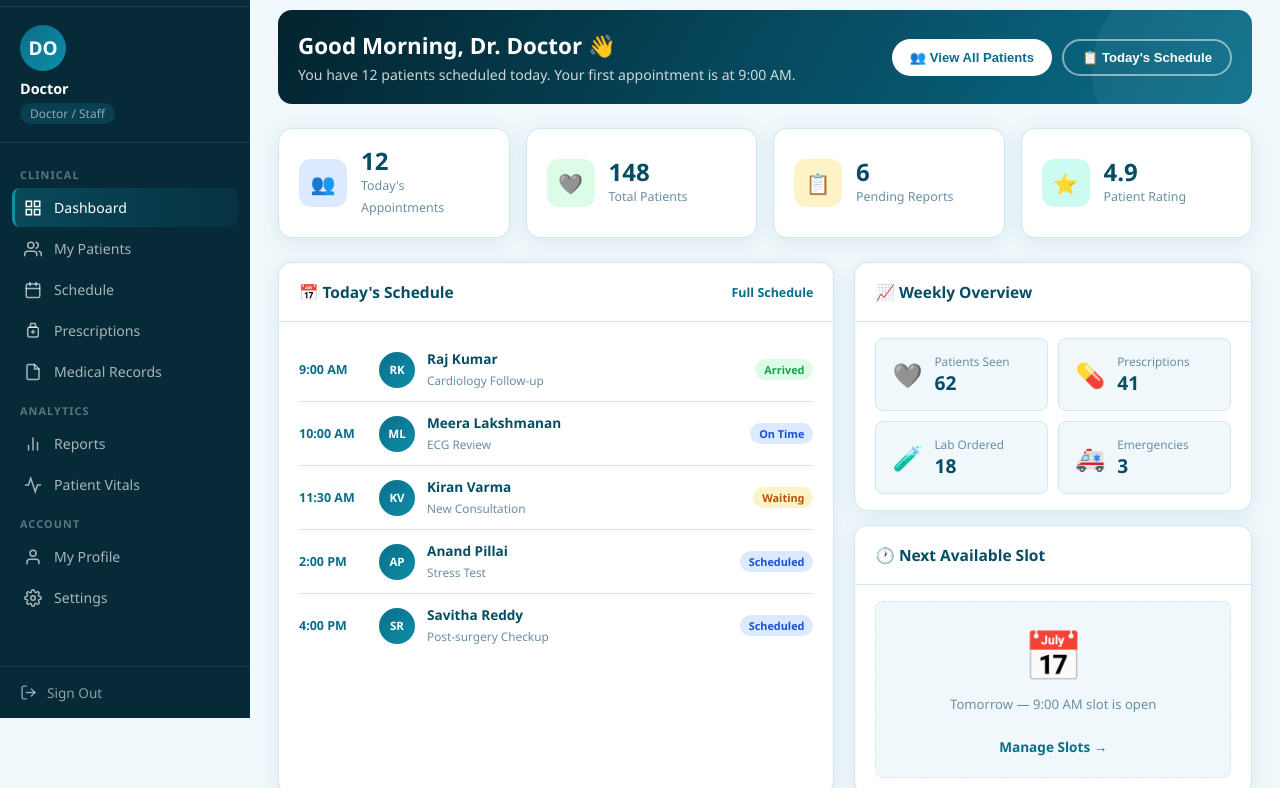
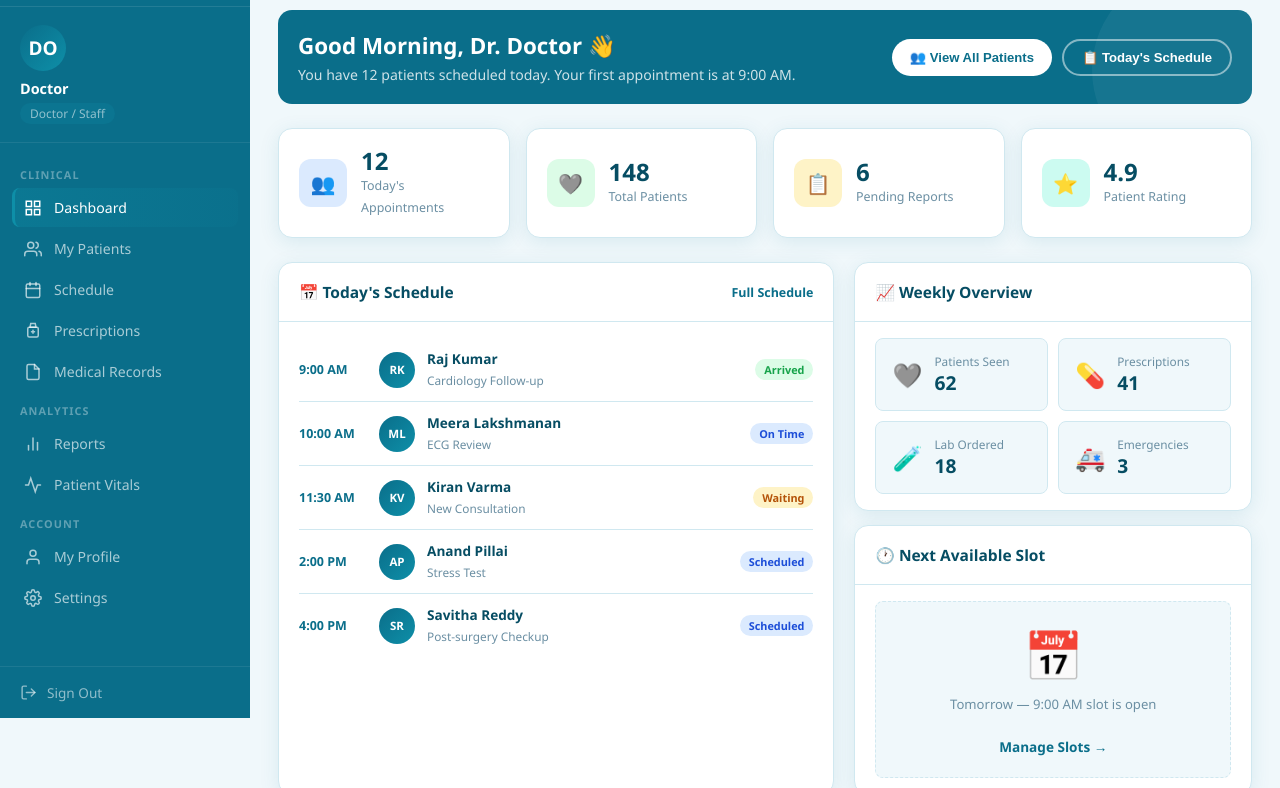
Before and after one commit to Sairam-hh/hospital_theme, a plain HTML site: page doctor-dashboard.html in a window 1280 px wide. Shown: the part 82-870 px from the top of the page. Drawn offline with Linux system fonts and the light colour scheme.

Commit message:
color change

```diff
--- a/doctor-dashboard.html
+++ b/doctor-dashboard.html
@@ -8,7 +8,7 @@
     :root{--primary:#0a6e8a;--primary-dark:#064d63;--primary-mid:#0e8fa8;--accent:#f0a500;--white:#fff;--light:#f0f8fb;--border:#d0e8f0;--text:#2c3e50;--gray:#6b8fa3;--radius:14px;--radius-sm:8px;--shadow:0 4px 20px rgba(10,110,138,.10);--shadow-lg:0 12px 40px rgba(10,110,138,.18);}
     *,*::before,*::after{margin:0;padding:0;box-sizing:border-box;}
     html,body{width:100%;min-height:100vh;background:var(--light);font-family:'Segoe UI',system-ui,sans-serif;color:var(--text);}
-    .sidebar{position:fixed;left:0;top:0;bottom:0;width:250px;background:#062a38;display:flex;flex-direction:column;z-index:100;transition:transform .3s ease;}
+    .sidebar{position:fixed;left:0;top:0;bottom:0;width:250px;background:#0a6e8a ;display:flex;flex-direction:column;z-index:100;transition:transform .3s ease;}
     .sidebar-logo{padding:24px 20px 20px;border-bottom:1px solid rgba(255,255,255,.10);}
     .s-logo-ring{display:inline-flex;align-items:center;justify-content:center;width:40px;height:40px;border-radius:10px;background:linear-gradient(135deg,var(--primary),var(--primary-mid));margin-right:10px;}
     .s-logo-ring svg{width:20px;height:20px;fill:none;stroke:#fff;stroke-width:2.2;stroke-linecap:round;stroke-linejoin:round;}
@@ -41,7 +41,7 @@
     .topbar-avatar{width:38px;height:38px;border-radius:50%;background:linear-gradient(135deg,#0a6e8a,#0e8fa8);display:flex;align-items:center;justify-content:center;color:#fff;font-weight:700;font-size:.9rem;cursor:pointer;}
     .main{margin-left:250px;margin-top:64px;padding:28px;min-height:calc(100vh - 64px);}
     /* GREETING */
-    .greeting-card{background:linear-gradient(120deg,#03232e 0%,#064d63 55%,#0a6e8a 100%);border-radius:var(--radius);padding:28px 32px;color:#fff;margin-bottom:24px;position:relative;overflow:hidden;display:flex;justify-content:space-between;align-items:center;flex-wrap:wrap;gap:16px;}
+    .greeting-card{background:#0a6e8a ;border-radius:var(--radius);padding:28px 32px;color:#fff;margin-bottom:24px;position:relative;overflow:hidden;display:flex;justify-content:space-between;align-items:center;flex-wrap:wrap;gap:16px;}
     .greeting-card::before{content:'';position:absolute;right:-40px;top:-40px;width:200px;height:200px;border-radius:50%;background:rgba(255,255,255,.05);}
     .greeting-text h2{font-size:1.4rem;font-weight:700;margin-bottom:4px;}
     .greeting-text p{font-size:.88rem;opacity:.80;}
```
Also changed, not shown: admin-dashboard.html (+2 -2 lines), patient-dashboard.html (+2 -2 lines).
